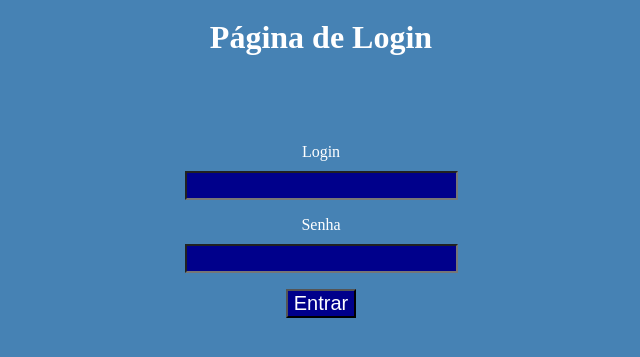
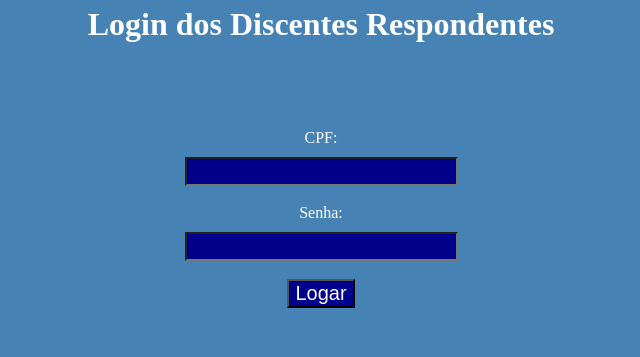
Before and after one commit to IgorCRH/Trabalho-WEB-1-UFRRJ, a PHP site: page /login.php in a window 1280 px wide. Shown: the top 357 px of the page, without its empty margins (319-959 px from the left). Run offline with PHP 8.4, Linux system fonts and the light colour scheme.

Commit message:
Update login.php
1.1 -> O script agora é capaz de detectar o primeiro login

```diff
--- a/login.php
+++ b/login.php
@@ -1,70 +1,42 @@
 <?php
-include('conecta.php');
+session_start();
+include 'conecta.php';
 
-if(isset($_POST['login']) || isset($_POST['senha'])){
-        // Verifica se o login e a senha existem
-    if(empty($_POST['login'])){
-        echo "Preencha seu login";
+if ($_SERVER['REQUEST_METHOD'] === 'POST') {
+  $cpf = $_POST['CPF'];
+  $senha = $_POST['SenhaDisc'];
+
+  // Verifica se o CPF existe no banco de dados
+  $sql = "SELECT * FROM Respondente WHERE CPF = '$cpf'";
+  $result = $conn->query($sql);
+
+  if ($result->num_rows > 0) {
+    $row = $result->fetch_assoc();
+
+    if ($row['PrimeiroLogin'] == 1) {
+      // Primeiro login, redireciona para a página de alteração de senha
+      $_SESSION['cpf'] = $cpf;
+      header("Location: alterasenha.php");
+      exit;
+    } else {
+      if ($row['Senha'] === $senha) {
+        // Usuário autenticado com sucesso
+        $_SESSION['cpf'] = $cpf;
+        header("Location: telainicial.php");
+        exit;
+      } else {
+        // Senha incorreta
+        echo "Senha incorreta.";
       }
-    else if(empty($_POST['senha'] == 0)){
-        echo "Preencha sua senha";
     }
-        // Caso algum dos dois esteja vazio, será emitida uma mensagem solicitando o preenchimento
-    else {
-
-        $login = $conn->real_escape_string($_POST['login']);
-        $senha = $conn->real_escape_string($_POST['senha']);
-        // Escapa os dados para evitar SQL injection e os coloca nas variáveis
-
-        $sql_codeC = "SELECT * FROM respondente WHERE CPF = '$login' AND Senha = '$senha'";
-        $sql_queryC = $conn->query($sql_codeC) or die("Falha no comando SQL: ". $conn->error);
-        $quantidadeC = $sql_queryC->num_rows;
-        // Responsável por checar o CPF
-
-        $sql_codeE = "SELECT * FROM respondente WHERE Email = '$login' AND Senha = '$senha'";
-        $sql_queryE = $conn->query($sql_codeE) or die("Falha no comando SQL: ". $conn->error);
-        $quantidadeE = $sql_queryE->num_rows;
-        // Responsável por checar o Email
-
-        if($quantidadeC == 1){
-            // Se o login foi feito por CPF, irá seguir por aqui
-            $usuario = $sql_queryC->fetch_assoc();
-
-            if(!isset($_SESSION)){
-                session_start();
-            }
-
-            $_SESSION['CPF'] = $usuario['CPF'];
-
-            //header("Location: index.php"); // index.php é uma página genérica para fins de teste
-
-        }
-        else if($quantidadeE == 1){
-            // Se o login foi feito por Email, irá seguir por aqui
-
-            $usuario = $sql_queryE->fetch_assoc();
-
-            if(!isset($_SESSION)){
-                session_start();
-            }
-
-            $_SESSION['Email'] = $usuario['Email'];
-
-            //header("Location: index.php"); // index.php é uma página genérica para fins de teste
-
-        }
-        else{
-            echo "Falha no login! Email ou senha incorreto(s)";
-        }
+  } else {
+    // Usuário não encontrado
+    echo "Usuário não encontrado no sistema.";
   }
 }
 ?>
-
-<!DOCTYPE html>
-<html lang="en">
+<html>
   <head>
-    <meta charset="UTF-8">
-    <meta name="viewport" content="width=device-width, initial-scale=1.0">
     <style>
       button {
         font-size: 20px;
@@ -98,27 +70,19 @@ if(isset($_POST['login']) || isset($_POST['senha'])){
       body {
         background-color: #4682B4;
       }
-
-
-
     </style>
-    <title>Login</title>
+    <script src="validacpf.js"></script>
+    <h1>Login dos Discentes Respondentes</h1>
   </head>
   <body>
-    <h1>Página de Login</h1>
-    <form action="" method="POST">
-        <p>
-            <label>Login</label>
-            <input type="text" name="login">
-        </p>
-        <p>
-            <label>Senha</label>
-            <input type="text" name="senha">
-        </p>
-
-        <p>
-            <button type="submit">Entrar</button>
-        </p>
+    <form action="login.php" method="POST" onsubmit="return validarFormulario()">
+      <label for="cpf">CPF:</label>
+      <input type="text" name="CPF" required onblur="validarCPF(this.value)">
+      <br>
+      <label for="senha">Senha:</label>
+      <input type="password" name="SenhaDisc" required>
+      <br>
+      <input type="submit" value="Logar">
     </form>
   </body>
 </html>
```
Lines whose indentation alone changed are shown as unchanged.
